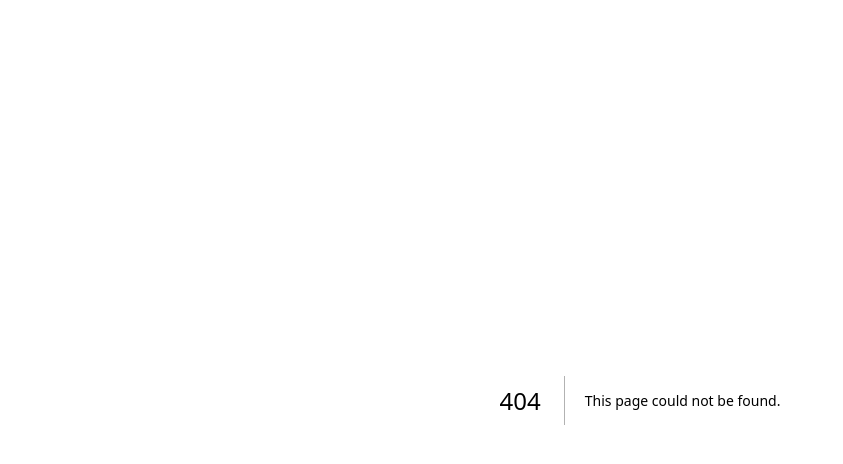
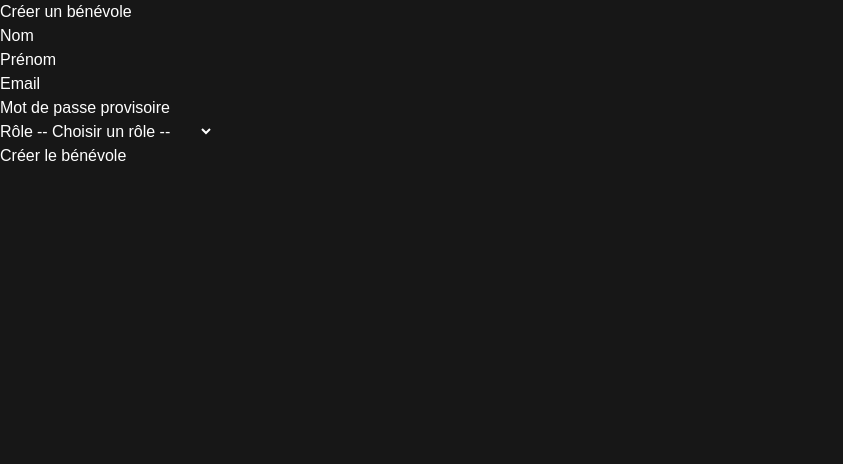
Before and after one commit to Akkyaane/ptit-cats-app, a Next.js app: page /user/create in a window 1280 px wide. Before the commit this address had no page. Shown: the top 464 px of the page, without its empty margins (0-843 px from the left). Built offline with nearby package versions, Linux system fonts and the light colour scheme.

Commit message:
creation d'utilsateur

```diff
--- /dev/null
+++ b/app/user/create/action.ts
@@ -0,0 +1,46 @@
+"use server";
+
+export async function createBenevole(formData: FormData) {
+  const name = formData.get("name") as string;
+  const firstName = formData.get("firstName") as string;
+  const email = formData.get("email") as string;
+  const password = formData.get("password") as string;
+  const role = formData.get("role") as string;
+
+  if (!name || !firstName || !email || !password || !role) {
+    return { error: "Tous les champs sont obligatoires." };
+  }
+
+  try {
+    const response = await fetch(
+      `${process.env.NEXT_PUBLIC_STRAPI_URL}/api/volunteers`,
+      {
+        method: "POST",
+        headers: {
+          "Content-Type": "application/json",
+          Authorization: `Bearer ${process.env.STRAPI_ADMIN_TOKEN}`,
+        },
+        body: JSON.stringify({
+          data: {
+            name,
+            firstName,
+            email,
+            password,
+            role,
+          },
+        }),
+      }
+    );
+
+    if (!response.ok) {
+      const errorText = await response.text();
+      console.error("Strapi error:", errorText);
+      return { error: "Erreur lors de la création du bénévole." };
+    }
+
+    return { success: true };
+  } catch (err) {
+    console.error("Fetch error:", err);
+    return { error: "Erreur serveur, veuillez réessayer." };
+  }
+}
--- /dev/null
+++ b/app/user/create/page.tsx
@@ -0,0 +1,12 @@
+import CreateUserForm from "@/components/user/CreateUserForm";
+
+// ...existing code...
+
+export default function CreateUserPage() {
+  return (
+    <div>
+      <h1>Créer un bénévole</h1>
+      <CreateUserForm />
+    </div>
+  );
+}
--- /dev/null
+++ b/components/user/CreateUserForm.tsx
@@ -0,0 +1,68 @@
+"use client";
+
+import { useState } from "react";
+import { createBenevole } from "@/app/user/create/action";
+
+export default function CreateUserForm() {
+  const [error, setError] = useState<string | null>(null);
+  const [success, setSuccess] = useState(false);
+
+  async function handleSubmit(formData: FormData) {
+    setError(null);
+    const result = await createBenevole(formData);
+
+    if (result.error) {
+      setError(result.error);
+    } else {
+      setSuccess(true);
+    }
+  }
+
+  if (success) {
+    return <p>Bénévole créé avec succès !</p>;
+  }
+
+  return (
+    <form action={handleSubmit}>
+      <div>
+        <label htmlFor="name">Nom</label>
+        <input id="name" name="name" type="text" required />
+      </div>
+
+      <div>
+        <label htmlFor="firstName">Prénom</label>
+        <input id="firstName" name="firstName" type="text" required />
+      </div>
+
+      <div>
+        <label htmlFor="email">Email</label>
+        <input id="email" name="email" type="email" required />
+      </div>
+
+      <div>
+        <label htmlFor="password">Mot de passe provisoire</label>
+        <input
+          id="password"
+          name="password"
+          type="password"
+          autoComplete="new-password"
+          required
+        />
+      </div>
+
+      <div>
+        <label htmlFor="role">Rôle</label>
+        <select id="role" name="role" required>
+          <option value="">-- Choisir un rôle --</option>
+          <option value="Admin">Admin</option>
+          <option value="Référent">Référent</option>
+          <option value="Responsable-adoption">Responsable-adoption</option>
+        </select>
+      </div>
+
+      {error && <p style={{ color: "red" }}>{error}</p>}
+
+      <button type="submit">Créer le bénévole</button>
+    </form>
+  );
+}
```
Also changed, not shown: 1 other file (tests, documents, lock files or other folders).
